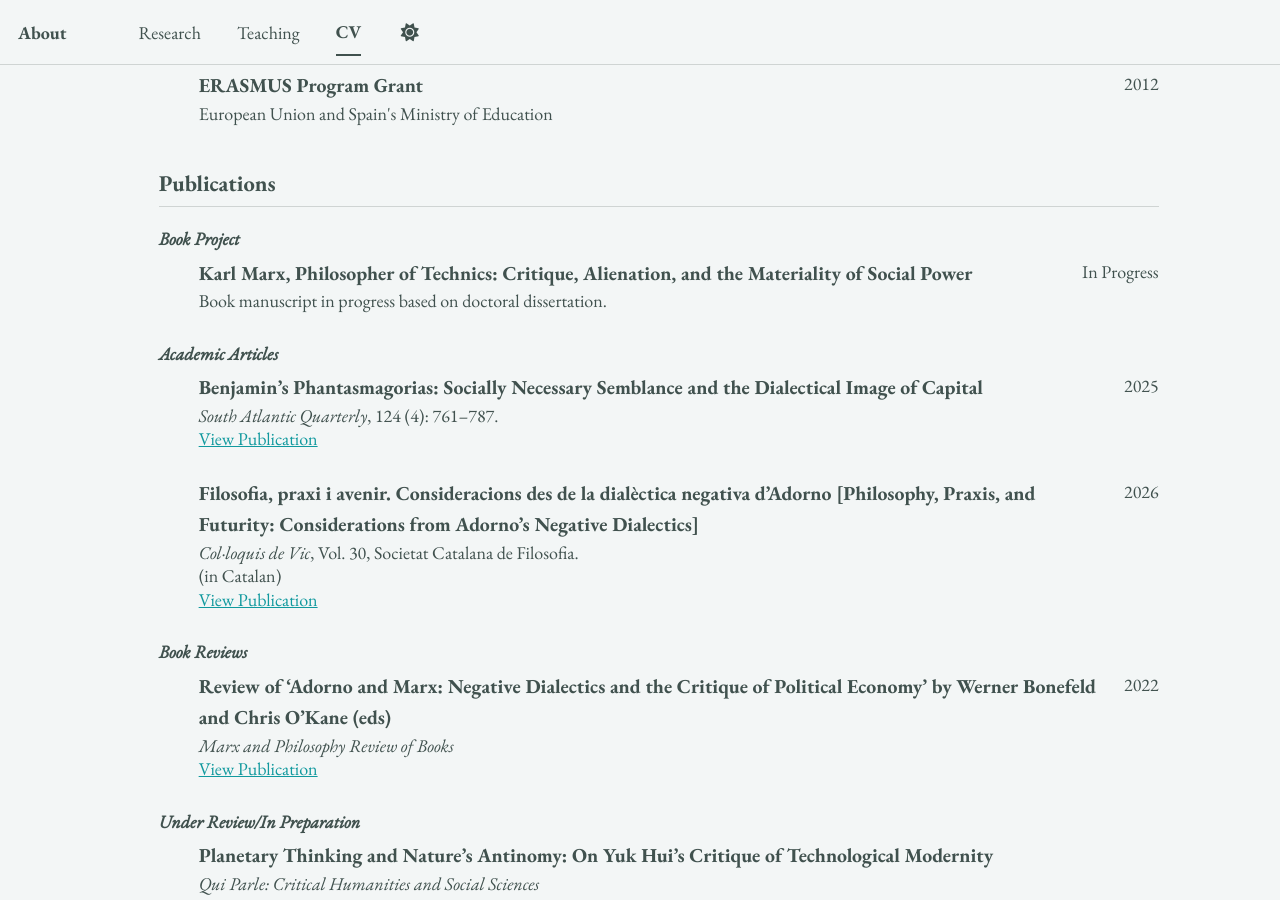
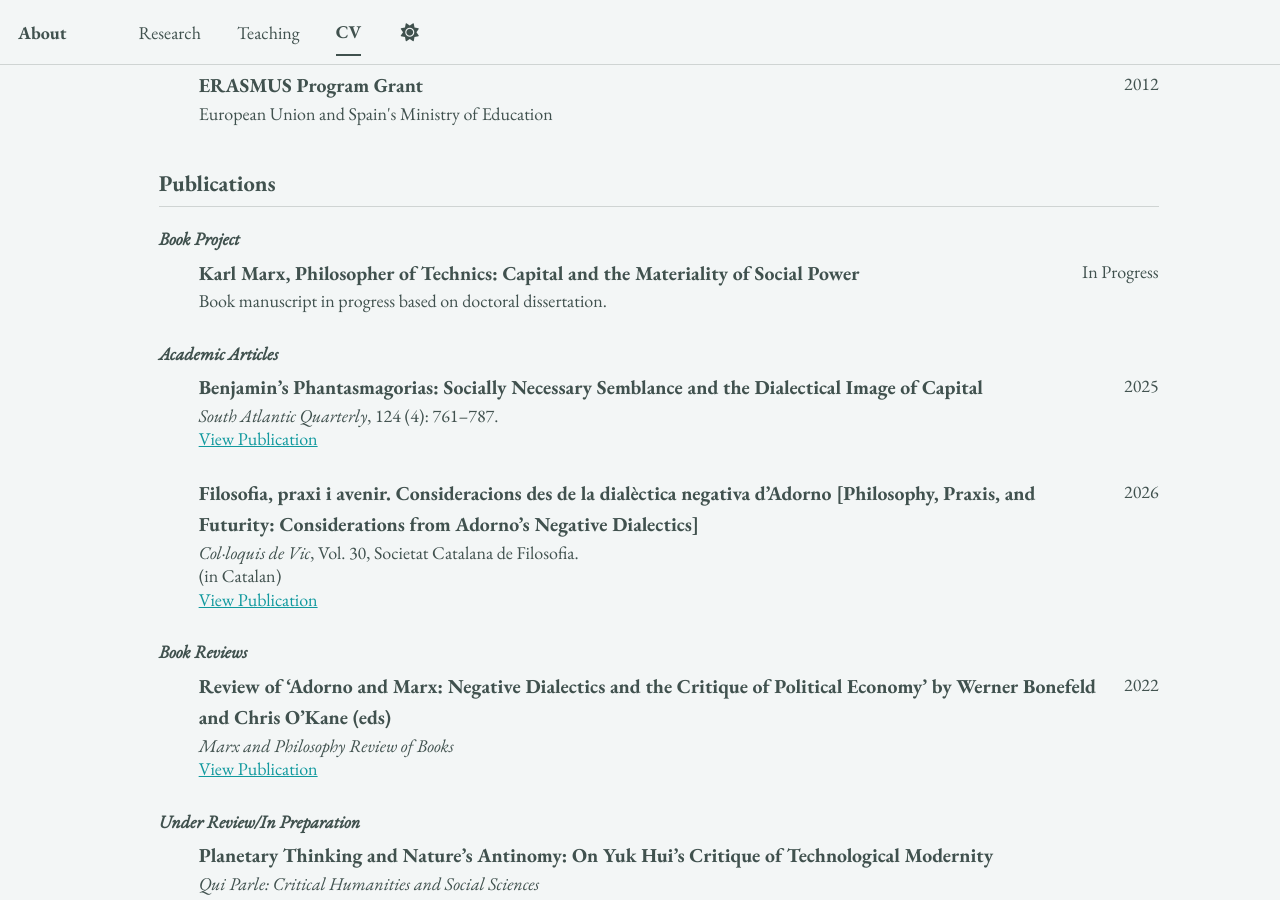
Before and after one commit to epujol90/epujol90.github.io, a Jekyll site: the page built from _pages/cv-json.md, in a window 1280 px wide and 900 px high, scrolled down 2711 px. Built offline with Jekyll 4.4.1, drawn with Linux system fonts in a browser that asks for light colours; a script bundle is joined from its source files by our own code; library files that are not in the unit come from our copies.

Commit message:
Update cv.json

```diff
--- a/_data/cv.json
+++ b/_data/cv.json
@@ -173,7 +173,7 @@
   ],
   "publications": [
     {
-      "name": "Karl Marx, Philosopher of&nbsp;Technics: Critique, Alienation, and the&nbsp;Materiality of&nbsp;Social&nbsp;Power",
+      "name": "Karl Marx, Philosopher of&nbsp;Technics: Capital and the&nbsp;Materiality of&nbsp;Social&nbsp;Power",
       "publisher": "",
       "releaseDate": "In Progress",
       "website": "",
```
